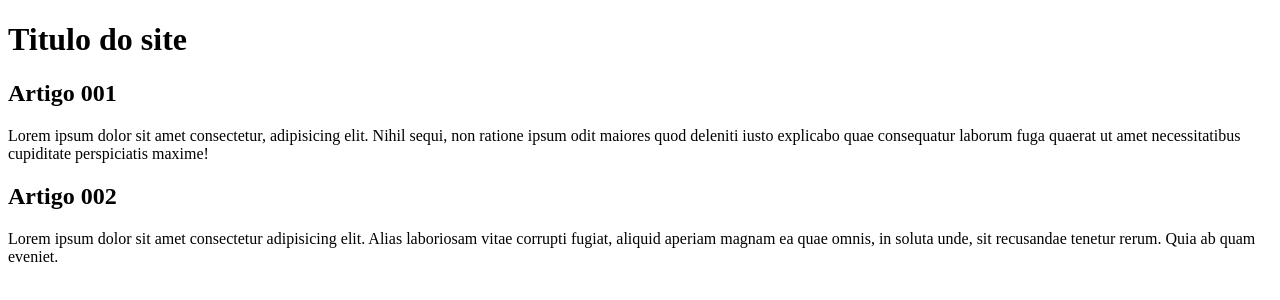
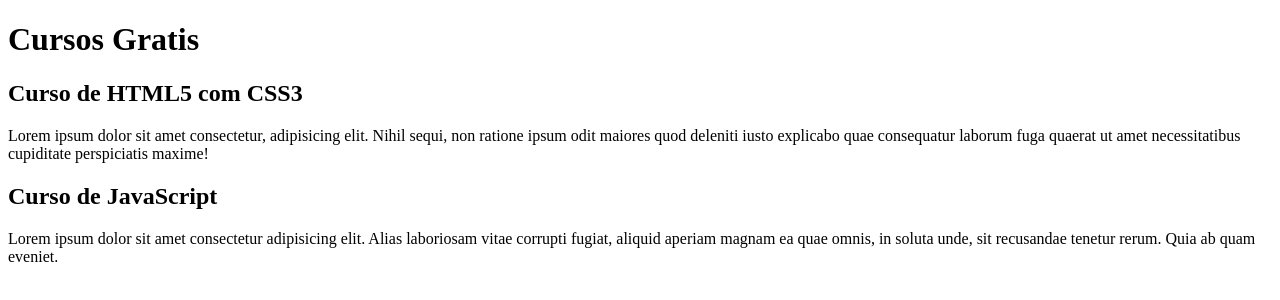
Before and after one commit to jeffersonferreiraes/projeto-site, a plain HTML site: page index.html in a window 1280 px wide. Drawn offline with Linux system fonts and the light colour scheme.

Commit message:
comecei a escrever o conteudo

```diff
--- a/index.html
+++ b/index.html
@@ -8,14 +8,14 @@
 <body>
     <main>
         <header>
-            <h1>Titulo do site</h1>
+            <h1>Cursos Gratis</h1>
         </header>
         <article>
-            <h2>Artigo 001</h2>
+            <h2>Curso de HTML5 com CSS3</h2>
             <p>Lorem ipsum dolor sit amet consectetur, adipisicing elit. Nihil sequi, non ratione ipsum odit maiores quod deleniti iusto explicabo quae consequatur laborum fuga quaerat ut amet necessitatibus cupiditate perspiciatis maxime!</p>
         </article>
         <article>
-            <h2>Artigo 002</h2>
+            <h2>Curso de JavaScript</h2>
             <p>Lorem ipsum dolor sit amet consectetur adipisicing elit. Alias laboriosam vitae corrupti fugiat, aliquid aperiam magnam ea quae omnis, in soluta unde, sit recusandae tenetur rerum. Quia ab quam eveniet.</p>
         </article>
     </main>
```
